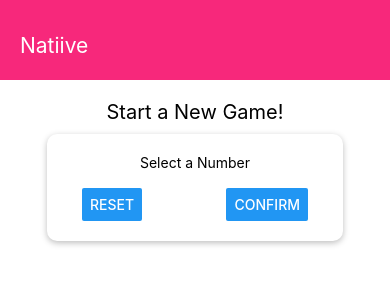
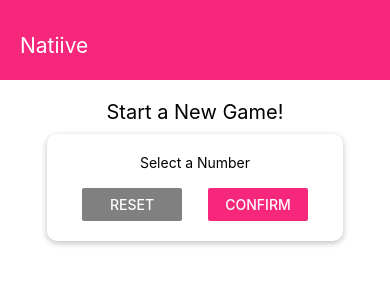
Before and after one commit to mvuco00/Natiive, a React Native app: screen / in a window 390 px wide. Shown: the top 300 px of the page. Built offline with nearby package versions, Linux system fonts and the light colour scheme.

Commit message:
added color constants

```diff
--- a/components/Header.js
+++ b/components/Header.js
@@ -1,5 +1,6 @@
 import React from "react";
 import { StyleSheet, Text, View } from "react-native";
+import COLORS from "../constants/colors";
 
 const Header = ({ title }) => {
   return (
@@ -15,7 +16,7 @@
   header: {
     width: "100%",
     height: 80,
-    backgroundColor: "#f7287b",
+    backgroundColor: COLORS.primary,
     justifyContent: "center",
   },
   title: {
--- /dev/null
+++ b/constants/colors.js
@@ -0,0 +1,4 @@
+export default {
+  primary: "#f7287b",
+  secondary: "gray",
+};
--- a/screens/start.js
+++ b/screens/start.js
@@ -1,9 +1,9 @@
 import React from "react";
 import { View, Text, StyleSheet, TextInput, Button } from "react-native";
-
+import COLORS from "../constants/colors";
 import Card from "../components/Card";
 
-const StartGameScreen = (props) => {
+const Start = (props) => {
   return (
     <View style={styles.screen}>
       <Text style={styles.title}>Start a New Game!</Text>
@@ -11,8 +11,12 @@
         <Text>Select a Number</Text>
         <TextInput />
         <View style={styles.buttonContainer}>
-          <Button title="Reset" onPress={() => {}} />
-          <Button title="Confirm" onPress={() => {}} />
+          <View style={styles.button}>
+            <Button title="Reset" color={COLORS.secondary} onPress={() => {}} />
+          </View>
+          <View style={styles.button}>
+            <Button title="Confirm" color={COLORS.primary} onPress={() => {}} />
+          </View>
         </View>
       </Card>
     </View>
@@ -40,6 +44,9 @@
     justifyContent: "space-between",
     paddingHorizontal: 15,
   },
+  button: {
+    width: 100,
+  },
 });
 
-export default StartGameScreen;
+export default Start;
```
Also changed, not shown: 1 other file (tests, documents, lock files or other folders).
